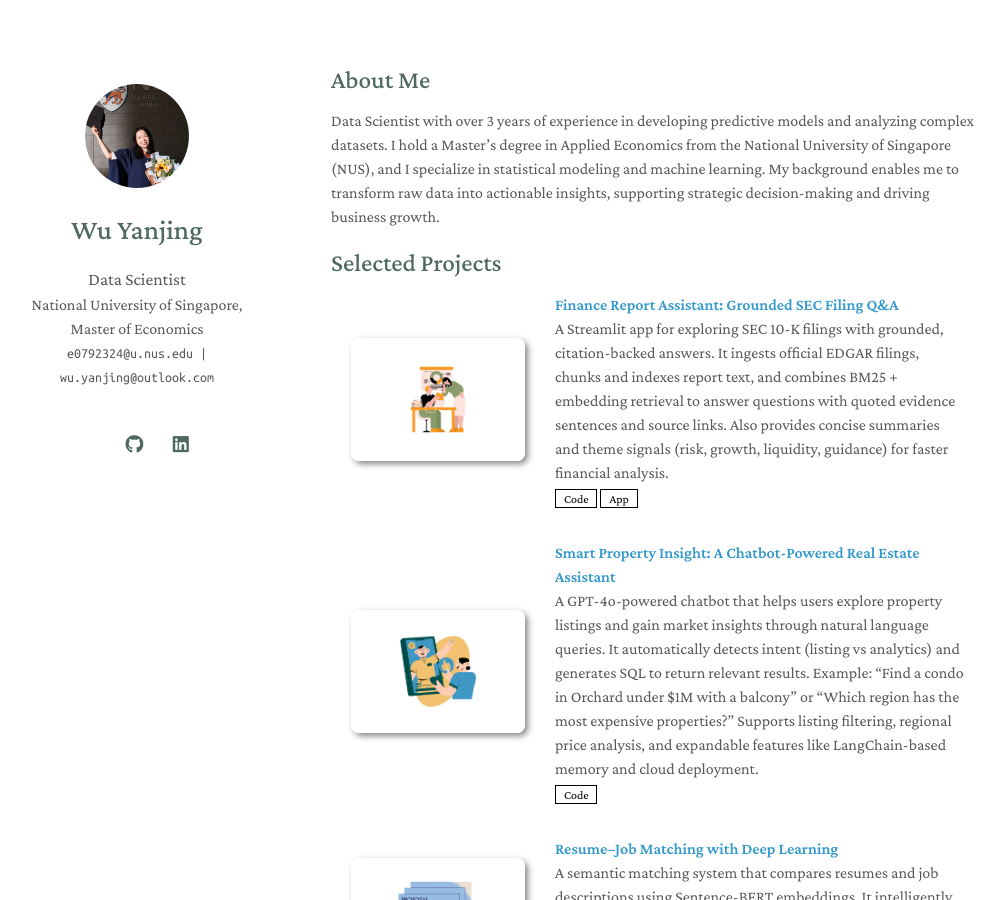
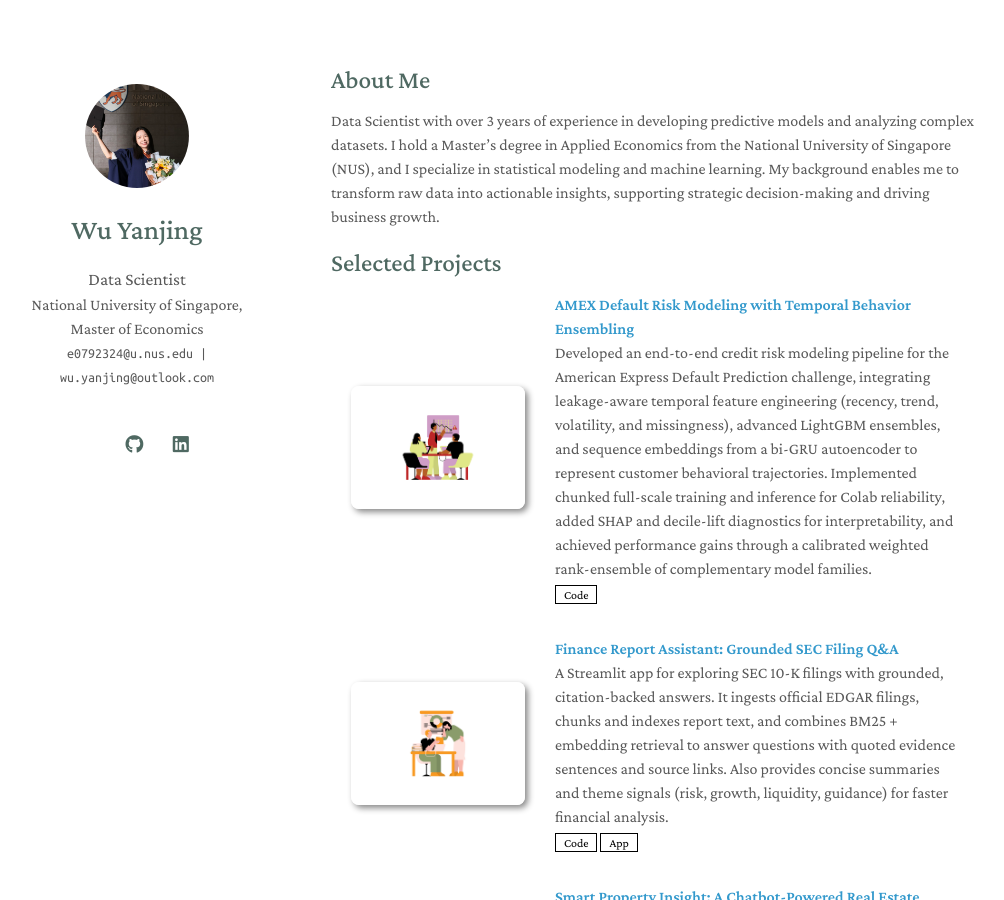
Before and after one commit to sycamore-st/green-page, a Jekyll site: the page built from index.md, in a window 1280 px wide and 900 px high. Shown: the whole window, without its empty margins (139-1143 px from the left). Built offline with Jekyll 4.4.1, drawn with Linux system fonts in a browser that asks for light colours; nearby versions of some CDN libraries; a style sheet for code colours, icons or effects is not loaded; our own code applies the rules of GitHub Pages for plain Markdown files.

Commit message:
update project

```diff
--- a/_data/publications.yml
+++ b/_data/publications.yml
@@ -1,4 +1,8 @@
 main:
+  - title: "AMEX Default Risk Modeling with Temporal Behavior Ensembling"
+    image: ./assets/img/amex-default-risk.png
+    authors: "Developed an end-to-end credit risk modeling pipeline for the American Express Default Prediction challenge, integrating leakage-aware temporal feature engineering (recency, trend, volatility, and missingness), advanced LightGBM ensembles, and sequence embeddings from a bi-GRU autoencoder to represent customer behavioral trajectories. Implemented chunked full-scale training and inference for Colab reliability, added SHAP and decile-lift diagnostics for interpretability, and achieved performance gains through a calibrated weighted rank-ensemble of complementary model families."
+    code: https://github.com/sycamore-st/amex-default-prediction
 
   - title: "Finance Report Assistant: Grounded SEC Filing Q&A"
     image: ./assets/img/finance-report-assistant.png
```
Also changed, not shown: assets/img/amex-default-risk.png (added).
